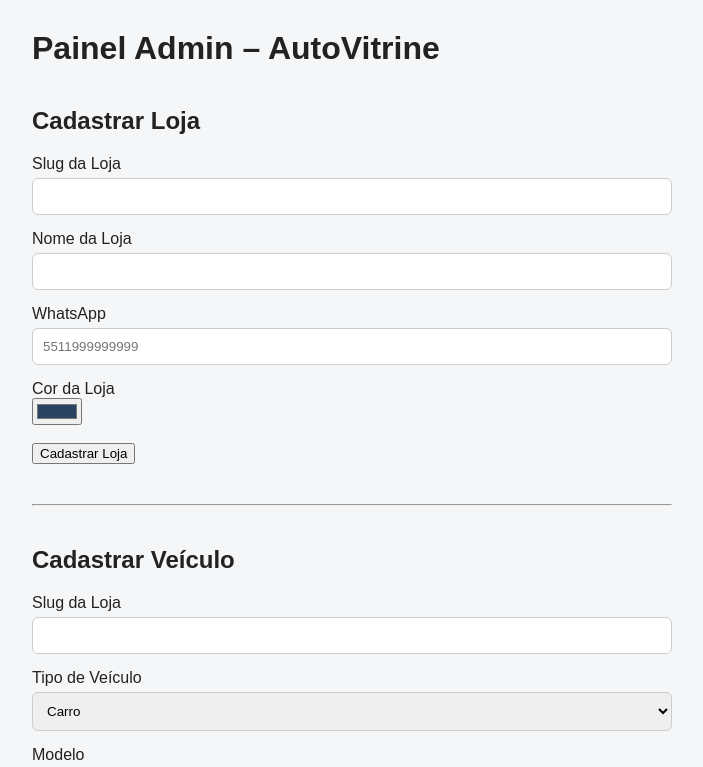
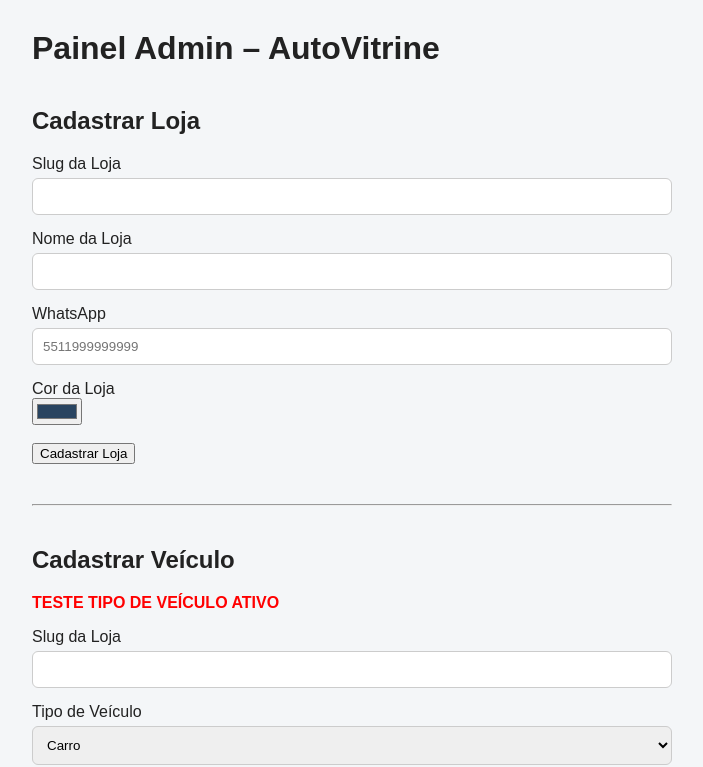
Before and after one commit to rubenssalzedas-bot/autovitrine-zero, a Next.js app: page /admin in a window 1280 px wide. Shown: the top 767 px of the page, without its empty margins (288-991 px from the left). Built offline with nearby package versions, Linux system fonts and the light colour scheme; no server answers.

Commit message:
Teste visual admin

```diff
--- a/app/admin/page.tsx
+++ b/app/admin/page.tsx
@@ -109,6 +109,10 @@ export default function AdminPage() {
       {/* CADASTRO DE VEÍCULO */}
       <section>
         <h2>Cadastrar Veículo</h2>
+        <p style={{ color: "red", fontWeight: "bold" }}>
+  TESTE TIPO DE VEÍCULO ATIVO
+</p>
+
 
         <form onSubmit={cadastrarVeiculo}>
           <label>Slug da Loja</label>
```
